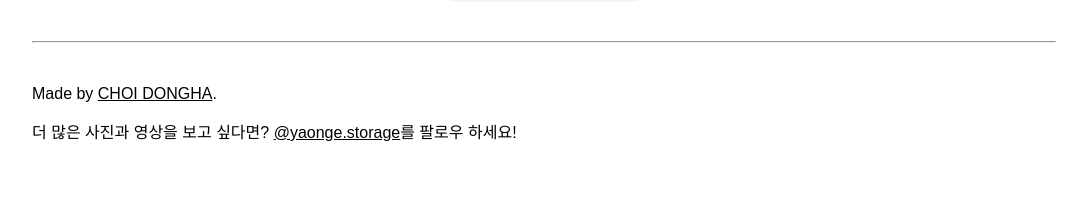
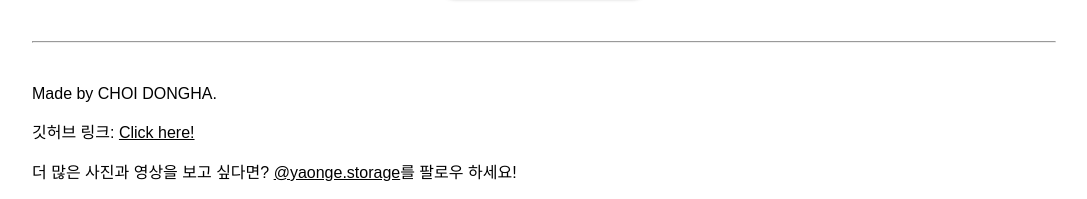
Before and after one commit to choidh88/yaongegallery, a plain HTML site: page index.html in a window 1280 px wide. Shown: the part 1056-1255 px from the top of the page, without its empty margins (96-1183 px from the left). Before the commit the page ends 1215 px from the top, so only its background shows below. Drawn offline with Linux system fonts and the light colour scheme; a web font is replaced by a local one.

Commit message:
깃허브 링크 위치 수정

```diff
--- a/index.html
+++ b/index.html
@@ -175,11 +175,12 @@
     <br />
 
     <footer>
+      <p>Made by CHOI DONGHA.</p>
       <p>
-        Made by
-        <a target="_blank" href="https://github.com/choidh88/yaongegallery"
-          >CHOI DONGHA</a
-        >.
+        깃허브 링크:
+        <a href="https://choidh88.github.io/yaongegallery/" target="_blank"
+          >Click here!</a
+        >
       </p>
       <p>
         더 많은 사진과 영상을 보고 싶다면?
```
